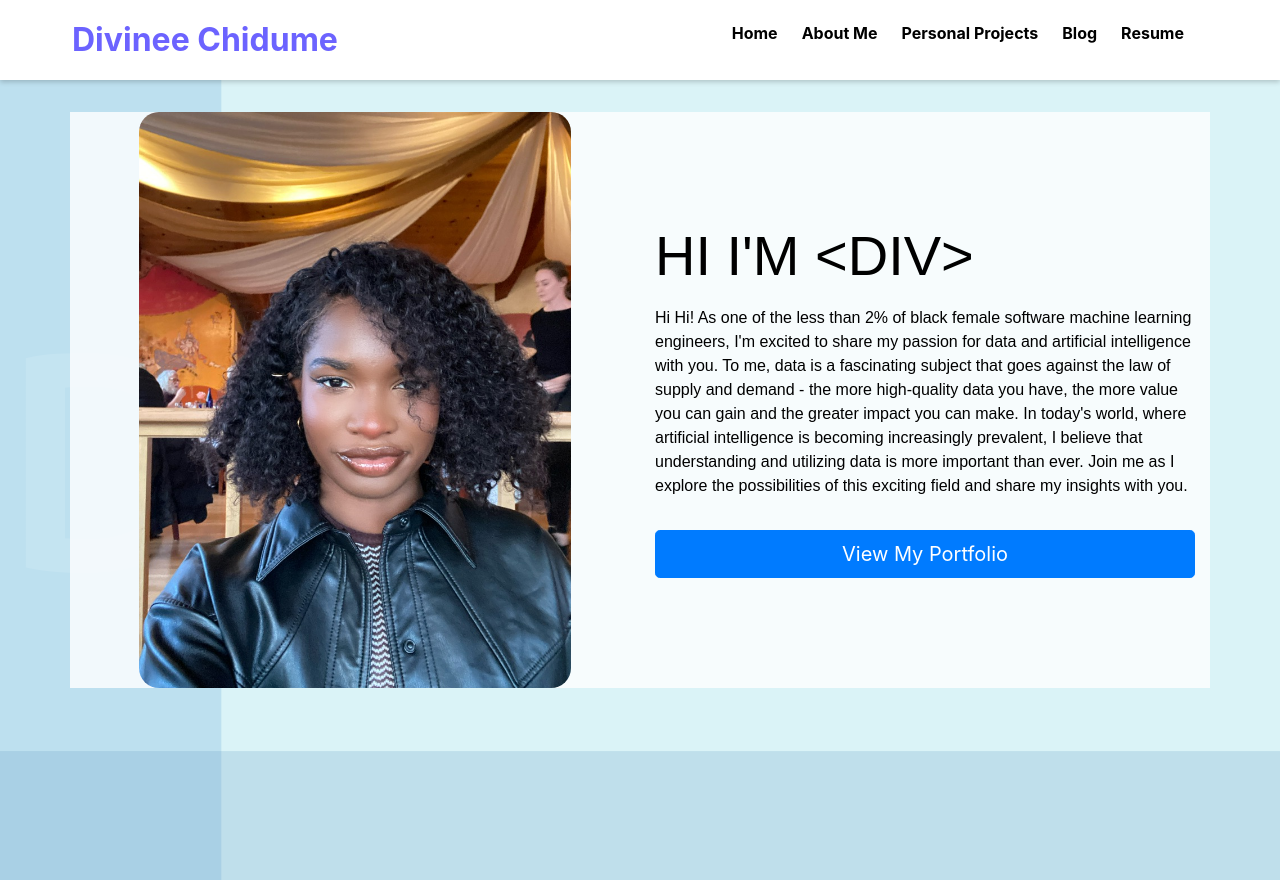
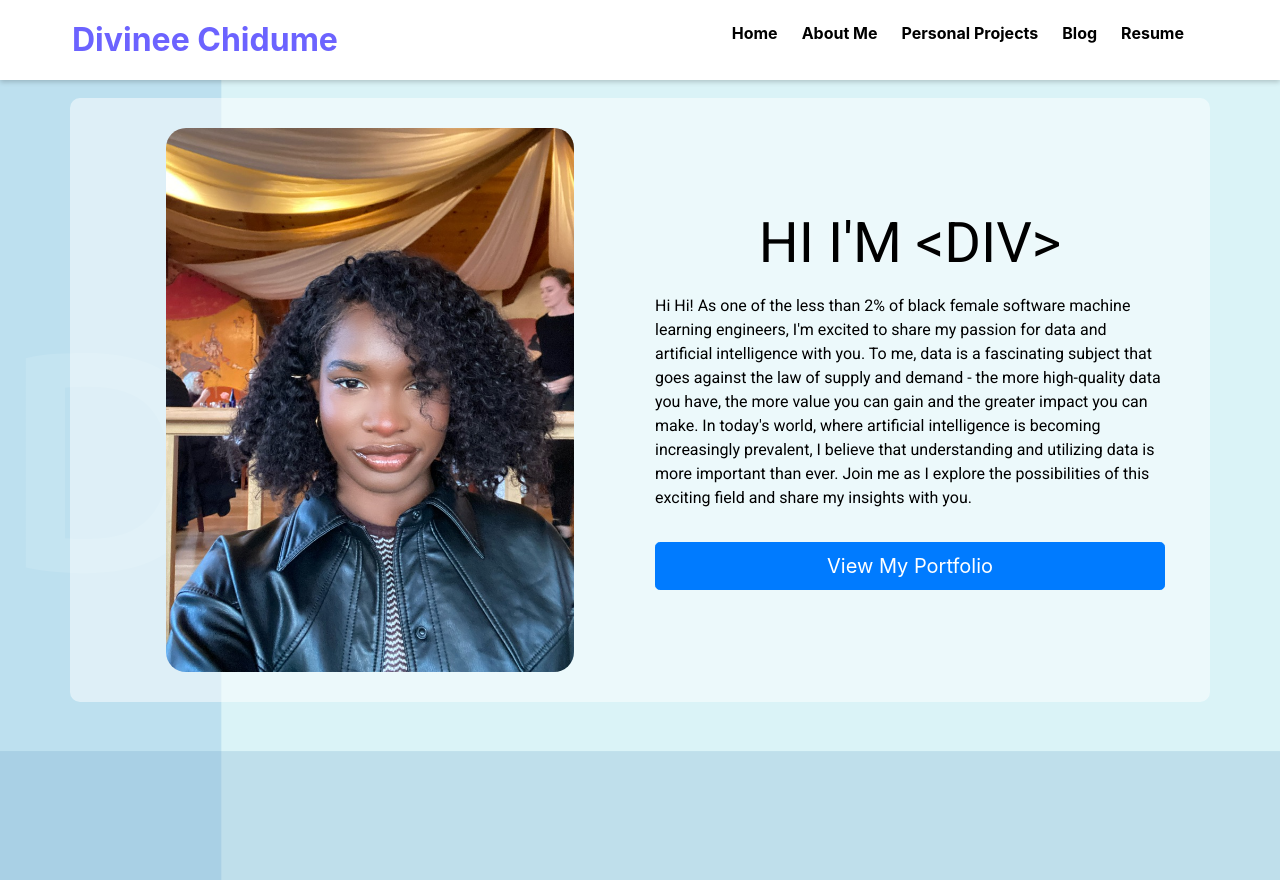
Before and after one commit to Divineechidume/Divineechidume.github.io, a React (Create React App) app in the folder my-app/: page / in a window 1280 px wide. Built offline with nearby package versions, Linux system fonts and the light colour scheme.

Commit message:
changed the font to Roboto, added a white background and did overall refectorization

```diff
--- a/my-app/public/index.html
+++ b/my-app/public/index.html
@@ -3,6 +3,7 @@
   <head>
     <meta charset="utf-8" />
     <link rel="icon" href="%PUBLIC_URL%/favicon.ico" />
+    <link href="https://fonts.googleapis.com/css?family=Roboto&display=swap" rel="stylesheet">
     <meta name="viewport" content="width=device-width, initial-scale=1" />
     <meta name="theme-color" content="#000000" />
     <meta
--- a/my-app/src/pages/HomePage.css
+++ b/my-app/src/pages/HomePage.css
@@ -9,14 +9,14 @@
 }
 
 .mainText {
-  font-family: "Montserrat", sans-serif;
+  font-family: "Roboto", sans-serif;
   color: #000;
   text-shadow: 0 0 10px rgba(255, 255, 255, 0.3);
   margin-bottom: 1rem;
 }
 
 .subHeading {
-  font-family: "Montserrat", sans-serif;
+  font-family: "Roboto", sans-serif;
   color: #000;
   text-shadow: 0 0 10px rgba(255, 255, 255, 0.3);
   margin-bottom: 2rem;
@@ -50,3 +50,9 @@
   object-fit: contain;
   border-radius: 20px;
 }
+
+.row {
+  background-color: rgba(255, 255, 255, 0.5);
+  border-radius: 10px;
+  padding: 30px;
+}
--- a/my-app/src/pages/HomePage.js
+++ b/my-app/src/pages/HomePage.js
@@ -16,17 +16,14 @@ const HomePage = () => {
       <Navbar />
       <div className="background d-flex align-items-center justify-content-center">
         <div className="container">
-          <div
-            className="row"
-            style={{ backgroundColor: "rgba(255, 255, 255, 0.8)" }}
-          >
+        <div className="row">
             <div className="col-md-6">
               <div className="image-container">
                 <img src={DivineeCover} alt="Divinee Cover" />
               </div>
             </div>
             <div className="col-md-6 d-flex flex-column justify-content-center">
-              <h2 className="mainText display-4 fw-bold">
+              <h2 className="mainText display-4 fw-bold text-center">
                 HI I'M {"<DIV>"}
               </h2>
               <p className="subHeading fw-light">
```
Also changed, not shown: my-app/src/images/DivineeChidumeNoBackground.jpg (added), my-app/src/images/DivineeChidumenoBackground2.png (added).
